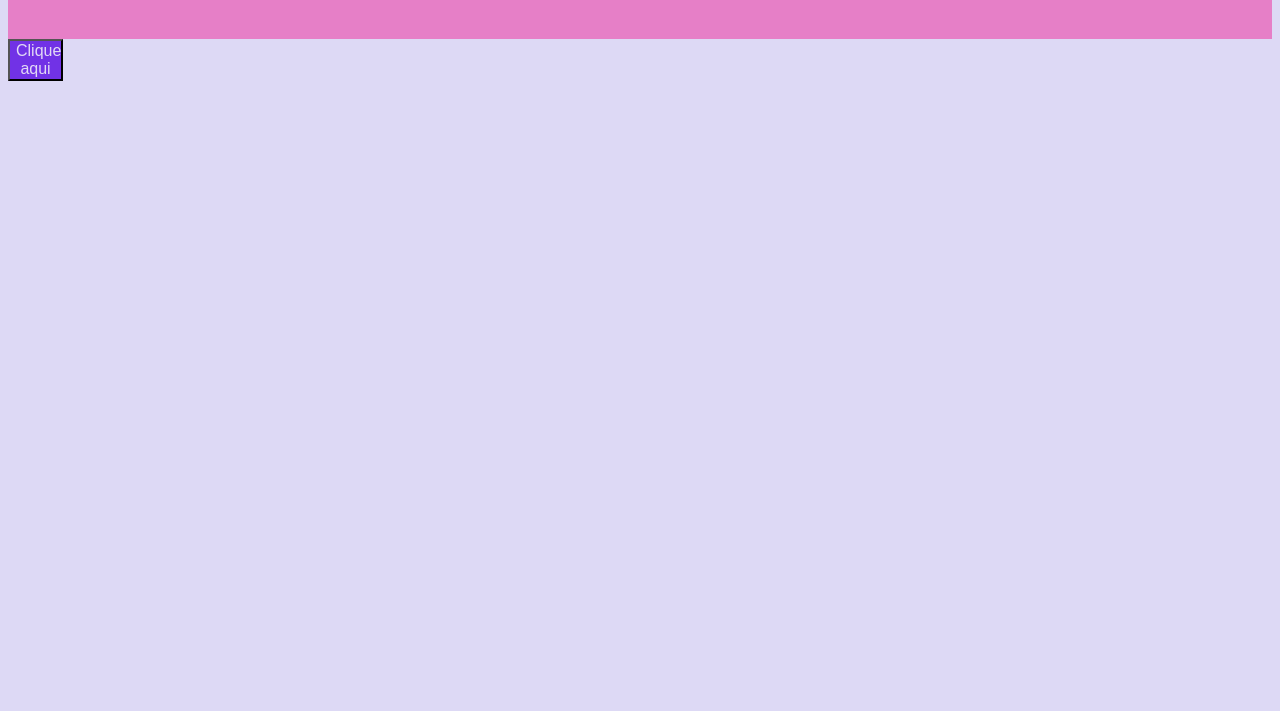
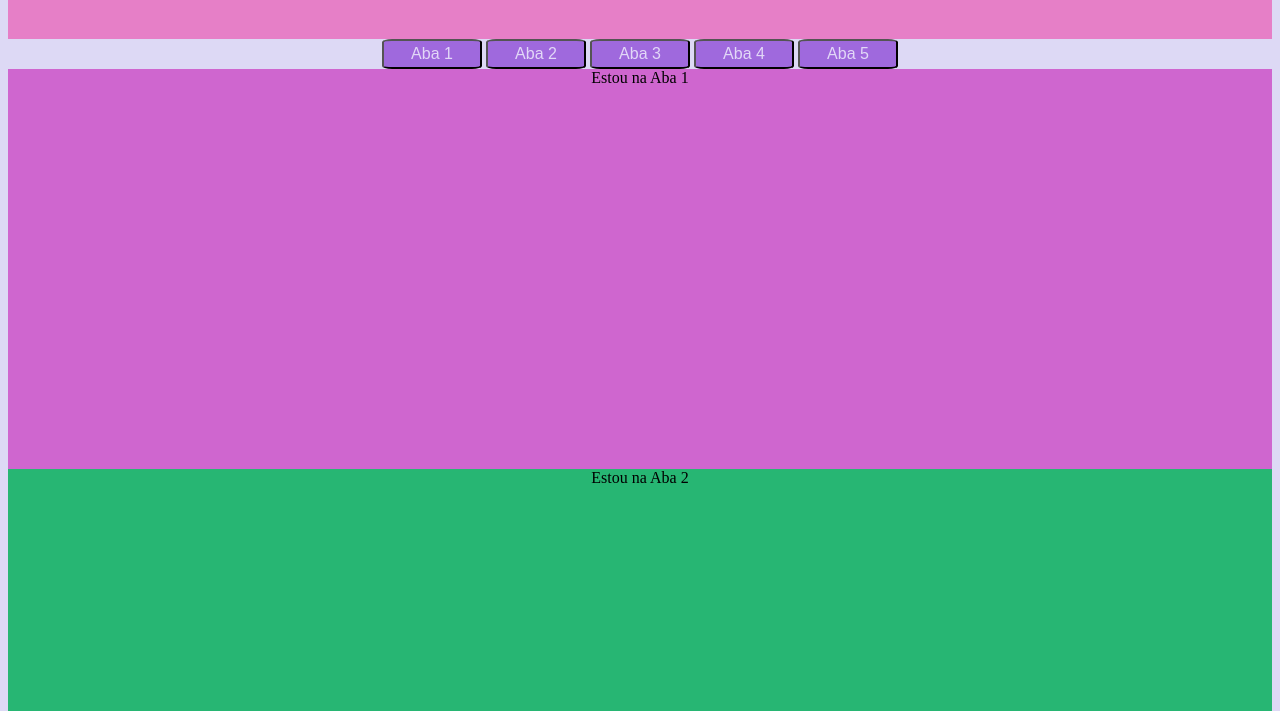
Before and after one commit to izabellics/g243i1t, a plain HTML site: page index.html in a window 1280 px wide. Shown: the part 89-800 px from the top of the page. Drawn offline with Linux system fonts and the light colour scheme.

Commit message:
aula 14-03

```diff
--- a/estilo/basico.css
+++ b/estilo/basico.css
@@ -1,11 +1,32 @@
 .btn {
-    background-color: rgb(113, 50, 230);
-    color: rgb(226, 217, 245);
+    background-color: rgb(159, 105, 221);
+    color: rgb(226, 216, 247);
     text-align: center;
-    width: 30%;
-    font-size: 20px;
+    width: 100%;
+    font-size: 26px;
+    padding-top: 4px;
+    padding-bottom: 4px;
+
 }
-
+.aba{
+    width: 100%;
+    height: 400px;
+}
+#aba1{
+    background-color: rgb(207, 102, 207);
+}
+#aba2{
+    background-color: rgb(39, 182, 115);
+}
+#aba3{
+    background-color: rgb(120, 58, 190);
+}
+#aba4{
+    background-color: rgb(39, 182, 115);
+}
+#aba5{
+    background-color: rgb(120, 58, 190);
+}
 .conteudo{
     text-align: center;
 }
@@ -17,7 +38,7 @@ body {
     width: 100%;
     height: 70px;
     text-align: center;
-    background-color: rgb(207, 157, 223);
+    background-color: rgb(172, 184, 241);
 }
 
 .desktop {
@@ -47,12 +68,12 @@ body {
         color: rgb(23, 25, 153);
     }
    .btn{
-    margin-top: 0;
-    width: 55px;
-    font-size: 16px;
+    margin-top: 0%;
+    width: 19%;
+
    }
    .conteudo {
-    text-align: right;
+    text-align: center;
    }
 
 }
@@ -71,6 +92,12 @@ body {
         color: rgb(100, 0, 70);
     }
     .conteudo{
-        text-align: left;
+        text-align:center;
     }
+    .btn{
+    margin-top: 0;
+    width: 100px;
+    font-size: 16px;
+    border-radius: 10%;
 }
+}
--- a/index.html
+++ b/index.html
@@ -15,9 +15,21 @@
    <span class="desktop">Desktop</span>
   </header>
 
-   <section class="conteudo">
-     <button class="btn" onclick="aperte();">Clique aqui</button>
-   </section>
-
+  <section class="conteudo">
+   <div class="botoes">
+     <button class="btn" id="btn1" onclick="abrir_aba(1);">Aba 1</button>
+     <button class="btn" id="btn2" onclick="abrir_aba(2);">Aba 2</button>
+     <button class="btn" id="btn3" onclick="abrir_aba(3);">Aba 3</button>
+     <button class="btn" id="btn4" onclick="abrir_aba(4);">Aba 4</button>
+     <button class="btn" id="btn5" onclick="abrir_aba(5);">Aba 5</button>
+   </div>
+   <div class="abas">
+    <div class="aba" id="aba1">Estou na Aba 1</div>
+    <div class="aba" id="aba2">Estou na Aba 2</div>
+    <div class="aba" id="aba3">Estou na Aba 3</div>
+    <div class="aba" id="aba4">Estou na Aba 4</div>
+    <div class="aba" id="aba5">Estou na Aba 5</div>
+   </div>
+  </section>
 </body>
 </html>
```
